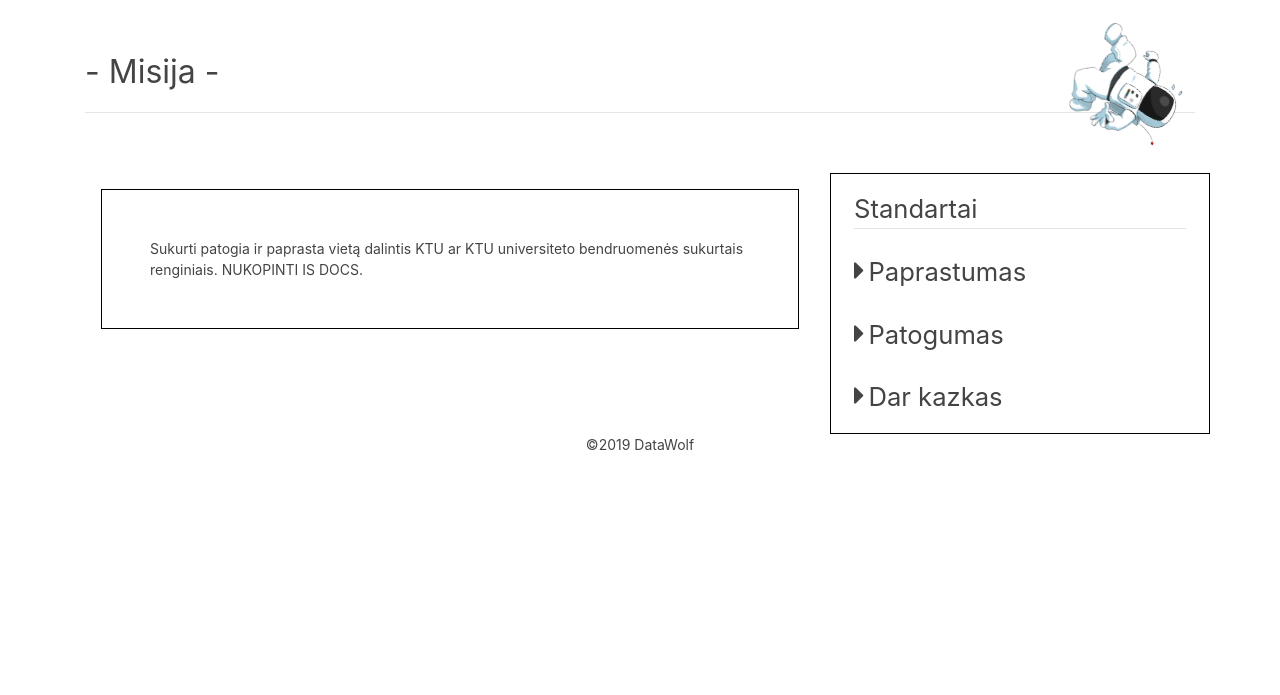
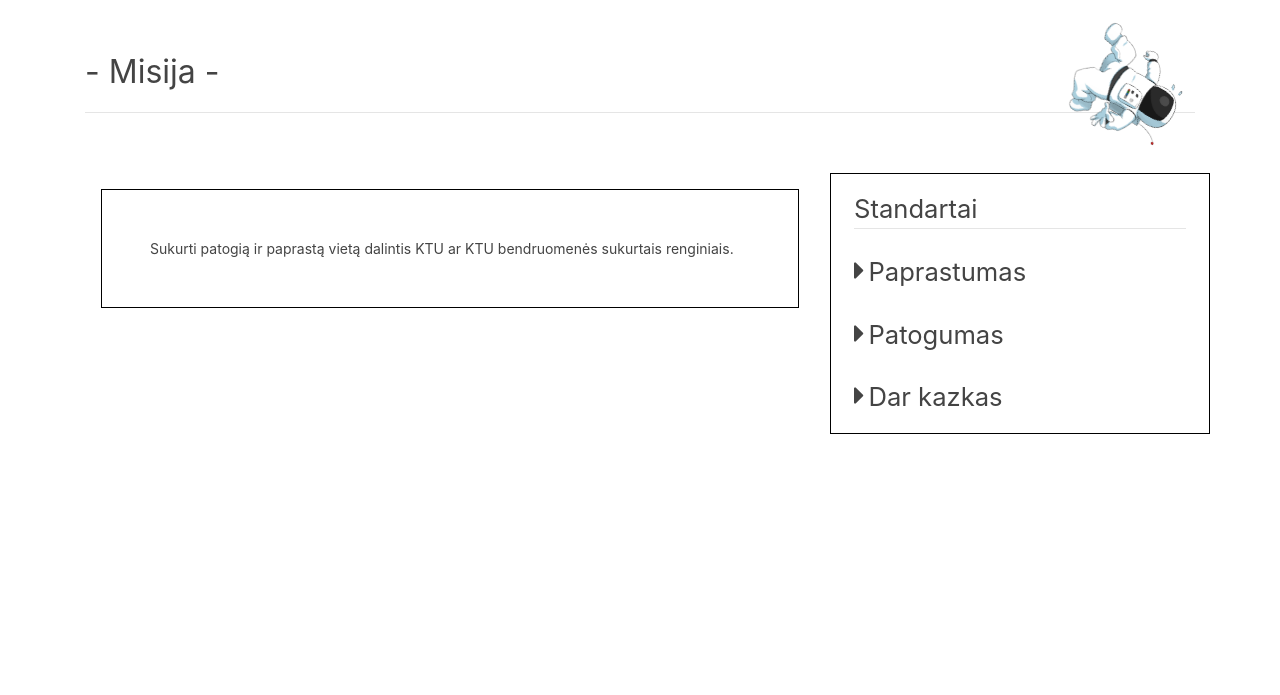
Before and after one commit to JustinasGaripovas/DataDogProject, a Symfony app: template DataDog/templates/about/index.html.twig in a window 1280 px wide. Shown: the part 53-748 px from the top of the page. Run offline with Twig, Linux system fonts and the light colour scheme; the template is opened without the code that fills it, so the values that code supplies are empty; some libraries are stand-ins or nearby versions.

Commit message:
fixed grammatical errors in about page

```diff
--- a/DataDog/templates/about/index.html.twig
+++ b/DataDog/templates/about/index.html.twig
@@ -73,8 +73,7 @@
                 <!-- Main panel -->
                 <div class="col-md-8 ">
                     <div class="m-3 p-5" style="border: solid 1px black">
-                        Sukurti patogia ir paprasta vietą dalintis KTU ar KTU universiteto bendruomenės sukurtais renginiais.
-                        NUKOPINTI IS DOCS.
+                        Sukurti patogią ir paprastą vietą dalintis KTU ar KTU bendruomenės sukurtais renginiais.
                     </div>
                 </div>
                 <!-- Side panels -->
@@ -100,12 +99,6 @@
                 </div>
             </div>
 
-            <!-- Footer -->
-            <div class="col-12 text-center">
-                ©2019 DataWolf
-            </div>
-
-
         </div>
 
     </div>
```
